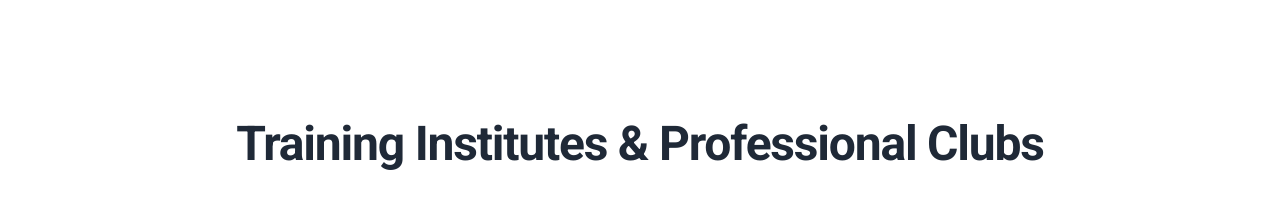
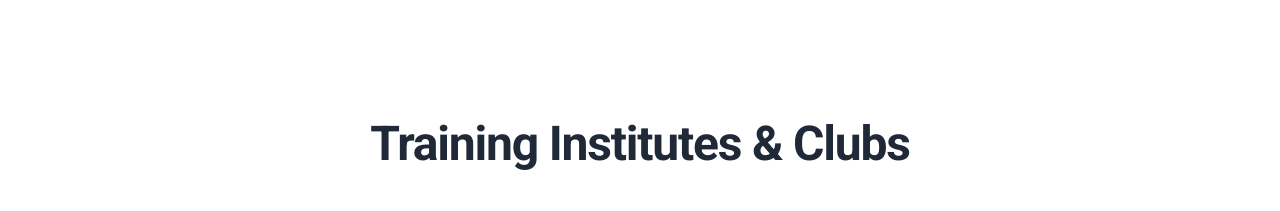
Before and after one commit to Ujucode/poynt-sports, a React (Vite) app: page / in a window 1280 px wide. Shown: the part 3600-3811 px from the top of the page. Built offline with nearby package versions, Linux system fonts and the light colour scheme.

Commit message:
-changed inner content

```diff
--- a/src/components/Home/Training.jsx
+++ b/src/components/Home/Training.jsx
@@ -12,7 +12,7 @@ const Training = () => {
     <section className="my-16">
       <div className="flex-wrap text-center top-0 py-4">
         <h1 className="mb-10 text-xl font-bold leading-none tracking-tight text-gray-800 md:text-4xl lg:text-5xl dark:text-white-0">
-          Training Institutes & Professional Clubs
+          Training Institutes & Clubs
         </h1>
         <p className="mb-2 text-lg font-normal text-gray-600 lg:text-xl sm:px-16 xl:px-48 dark:text-gray-400">
           We bring you a comprehensive directory of esteemed institutions and
```
